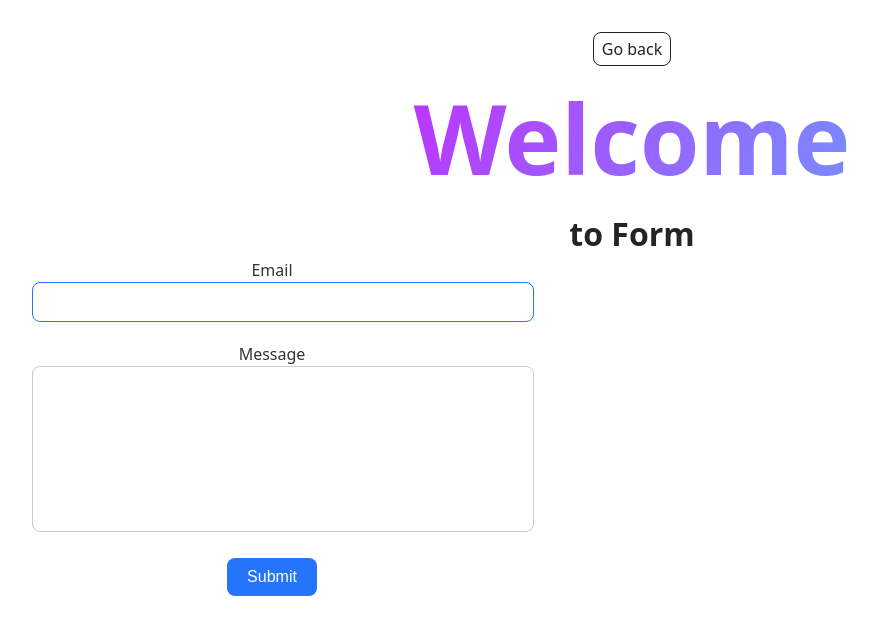
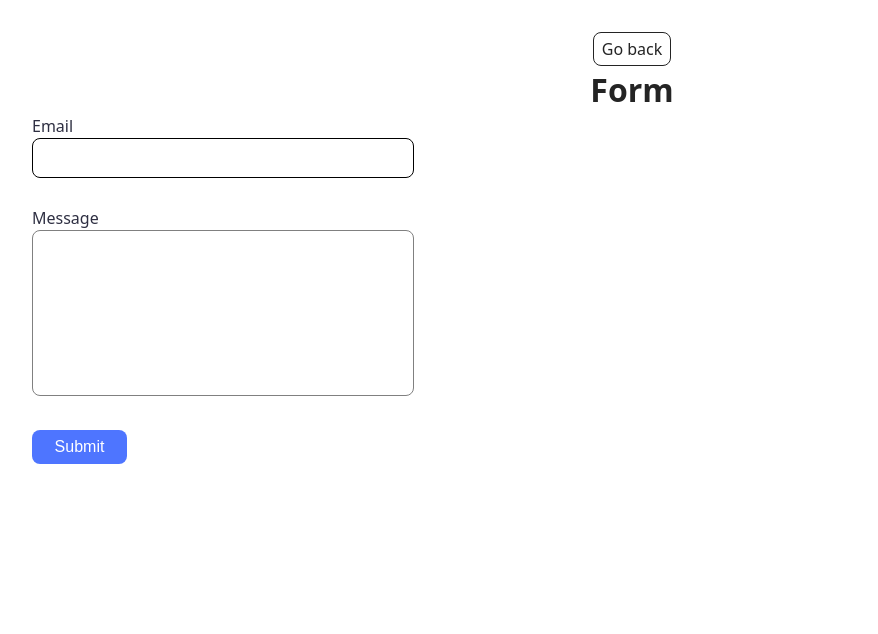
Before and after one commit to Anhelina-Martynishyna/goit-js-hw-09, a website built with Vite: page src/2-form.html in a window 1280 px wide. Shown: the whole page, without its empty margins (8-886 px from the left). Built offline with nearby package versions, Linux system fonts and the light colour scheme.

Commit message:
Initial commit

```diff
--- a/src/2-form.html
+++ b/src/2-form.html
@@ -11,9 +11,7 @@
     <main>
       <div class="container">
         <a class="back-link" href="./index.html">Go back</a>
-        <h1 class="main-title">
-          <span class="main-title-gradient">Welcome</span> to Form
-        </h1>
+        <h1 class="main-title">Form</h1>
         <form class="feedback-form" autocomplete="off">
           <label>
             Email
--- a/src/css/styles.css
+++ b/src/css/styles.css
@@ -45,15 +45,25 @@
   transition: transform 250ms ease-in-out;
 }
 
+.gallery-image:focus,
+.gallery-image:hover {
+  transform: scale(1.05);
+  box-shadow: 0 4px 12px rgba(0, 0, 0, 0.3);
+}
+
 .feedback-form {
   flex-direction: column;
-  width: 40%;
+  justify-content: center;
+  display: flex;
+  align-items: stretch;
+  gap: 8px;
+  width: 360px;
 }
 
 .feedback-form label {
-  margin-bottom: 10px;
+  text-align: start;
   font-size: 16px;
-  color: #333;
+  color: #2e2f42;
 }
 
 .feedback-form input,
@@ -61,7 +71,7 @@
   width: 100%;
   padding: 10px;
   margin-bottom: 20px;
-  border: 1px solid #ccc;
+  border: 1px solid #808080;
   border-radius: 8px;
   font-size: 16px;
   transition: border 0.3s ease;
@@ -69,7 +79,7 @@
 
 .feedback-form input:focus,
 .feedback-form textarea:focus {
-  border-color: #2575fc;
+  border-color: #000000;
   outline: none;
 }
 
@@ -78,16 +88,18 @@
 }
 
 .feedback-form button {
-  background-color: #2575fc;
+  background-color: #4e75ff;
+  align-items: start;
   color: #fff;
   border: none;
-  padding: 10px 20px;
+  padding: 8px 16px;
   border-radius: 8px;
   font-size: 16px;
+  width: 95px;
   cursor: pointer;
   transition: background-color 0.3s ease;
 }
 
 .feedback-form button:hover {
-  background-color: #6a11cb;
+  background-color: #6c8cff;
 }
```
Also changed, not shown: src/1-gallery.html (+0 -6 lines), src/js/1-gallery.js (+9 -24 lines).
